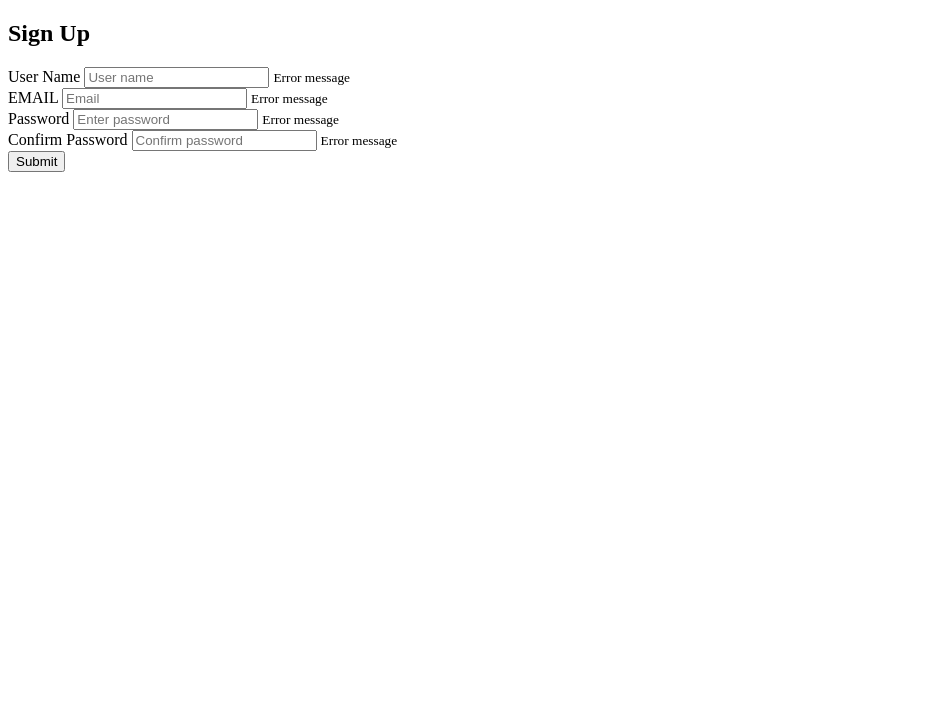
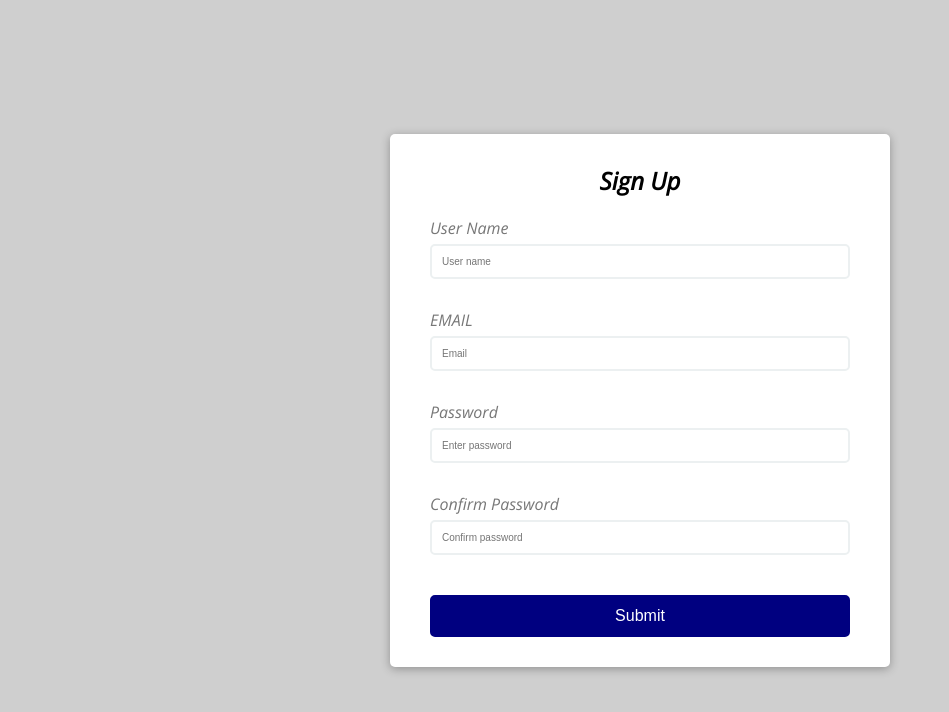
Before and after one commit to huzaifaahmed190/AXIOM-full-stack-course-, a plain HTML site: page project1/index.html in a window 1280 px wide. Shown: the whole page, without its empty margins (0-949 px from the left). Drawn offline with nearby package versions, Linux system fonts and the light colour scheme.

Commit message:
projetc 1 css
project 1 completed css

```diff
--- a/project1/index.html
+++ b/project1/index.html
@@ -8,20 +8,20 @@
     <title>HTML FORM</title>
 </head>
 <body>
-    <div class="container"></div>
-    <form  id="form" class="form">
+ <div class="container">
+     <form  id="form" class="form">
         <h2>Sign Up</h2>
-        <div class="form-control">
+        <div class="form-control  ">
             <label for="username">User Name</label>
             <input type="text" id="username" placeholder="User name ">
             <small>Error message</small>
         </div>
-        <div class="form-control">
+        <div class="form-control ">
             <label for="email">EMAIL</label>
             <input type="text" id="email" placeholder="Email ">
             <small>Error message</small>
         </div>
-        <div class="form-control">
+        <div class="form-control ">
             <label for="password">Password</label>
             <input type="password" id="password" placeholder="Enter password ">
             <small>Error message</small>
@@ -33,6 +33,7 @@
         </div>
         <button>Submit</button>
     </form>
+ </div>
     <script src="script.js"></script>
 
 </body>
--- a/project1/style.css
+++ b/project1/style.css
@@ -0,0 +1,87 @@
+@import url('https://fonts.googleapis.com/css2?family=Open+Sans:ital@1&display=swap');
+:root{
+    --success-color: green ;
+    --error-color: orangered;
+}
+
+*{
+    box-sizing: border-box;
+}
+body{
+    background-color:rgb(207, 207, 207);
+    font-family: 'Open Sans', sans-serif;
+    display: flex;
+    align-items: center;
+    justify-content: center;
+    min-height: 100vh;
+    margin: 0;
+}
+.container{
+    background-color: white;
+    border-radius: 5px;
+    box-shadow: 0 2px 10px rgba(0, 0, 0,0.3);
+    width: 500px;
+
+}
+h2{
+    text-align: center;
+    margin: 0 0 20px;
+}
+.form{
+    padding: 30px 40px;
+}
+.form-control{
+    margin-bottom: 10px;
+    padding-bottom: 20px;
+    position: relative;
+
+}
+.form-control label{
+    color: #777;
+    display: block;
+    margin-bottom: 5px;
+
+}
+.form-control input{
+    border: 2px solid #ecf0f1;
+    border-radius: 5px;
+    display: block;
+    width: 100%;
+    padding: 10px;
+    font-size: 10px;
+}
+.form-control input:focus{
+    outline:  0;
+    border-color: #777;
+}
+.form-control.success input{
+    border-color: var(--success-color);
+}
+.form-control.error input{
+    border-color: var(--error-color);
+}
+.form-control small{
+    color: var(--error-color);
+    position: absolute;
+    bottom: 0;
+    left: 0;
+    visibility: hidden;
+}
+.form-control.error small{
+    visibility: hidden;
+}
+.form button{
+    cursor: pointer;
+    background-color: navy;
+    border: 2px solid navy;
+    border-radius: 5px;
+    color:  white;
+    display: block;
+    font-size: 16px;
+    padding: 10px;
+    margin-top: 20px;
+    width: 100%;
+
+
+
+}
```
